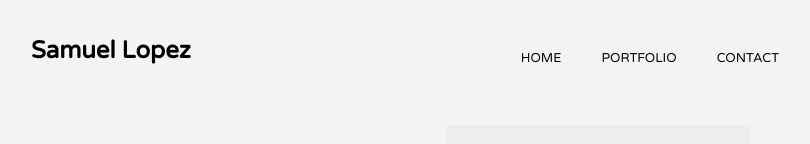
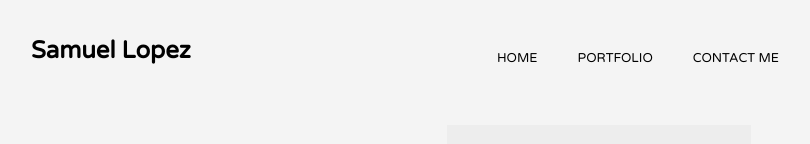
Before and after one commit to lopezamuel/Responsive-Layout, a plain HTML site: page index.html in a window 1280 px wide. Shown: the top 144 px of the page, without its empty margins (225-1035 px from the left). Drawn offline with Linux system fonts and the light colour scheme.

Commit message:
Contact Edited

```diff
--- a/index.html
+++ b/index.html
@@ -21,7 +21,7 @@
                     <a href="#portfolio-anchor">PORTFOLIO</a>
                 </li>
                 <li>
-                    <a href="#contact-anchor">CONTACT</a>
+                    <a href="#contact-anchor">CONTACT ME</a>
                 </li>
             </ul>
         </nav>
```
